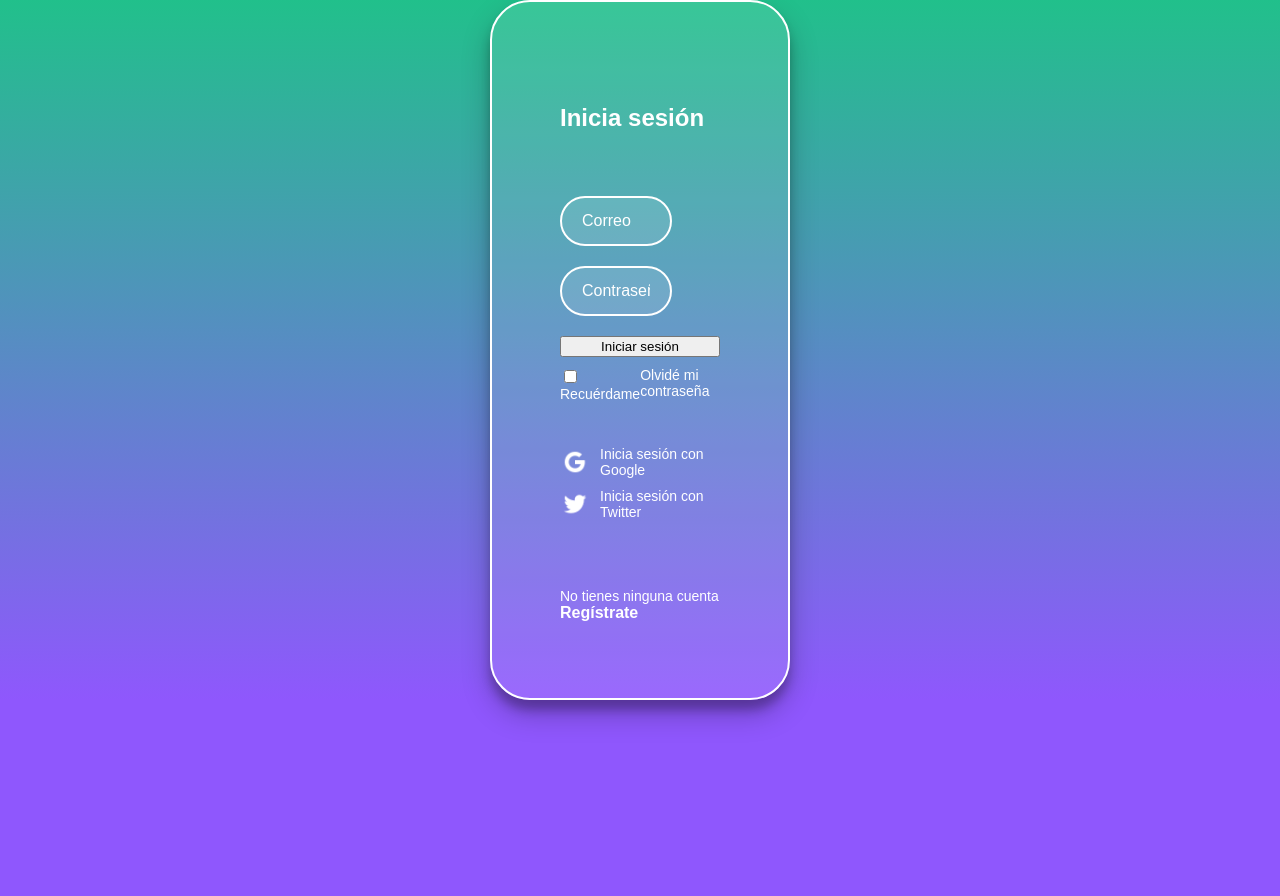
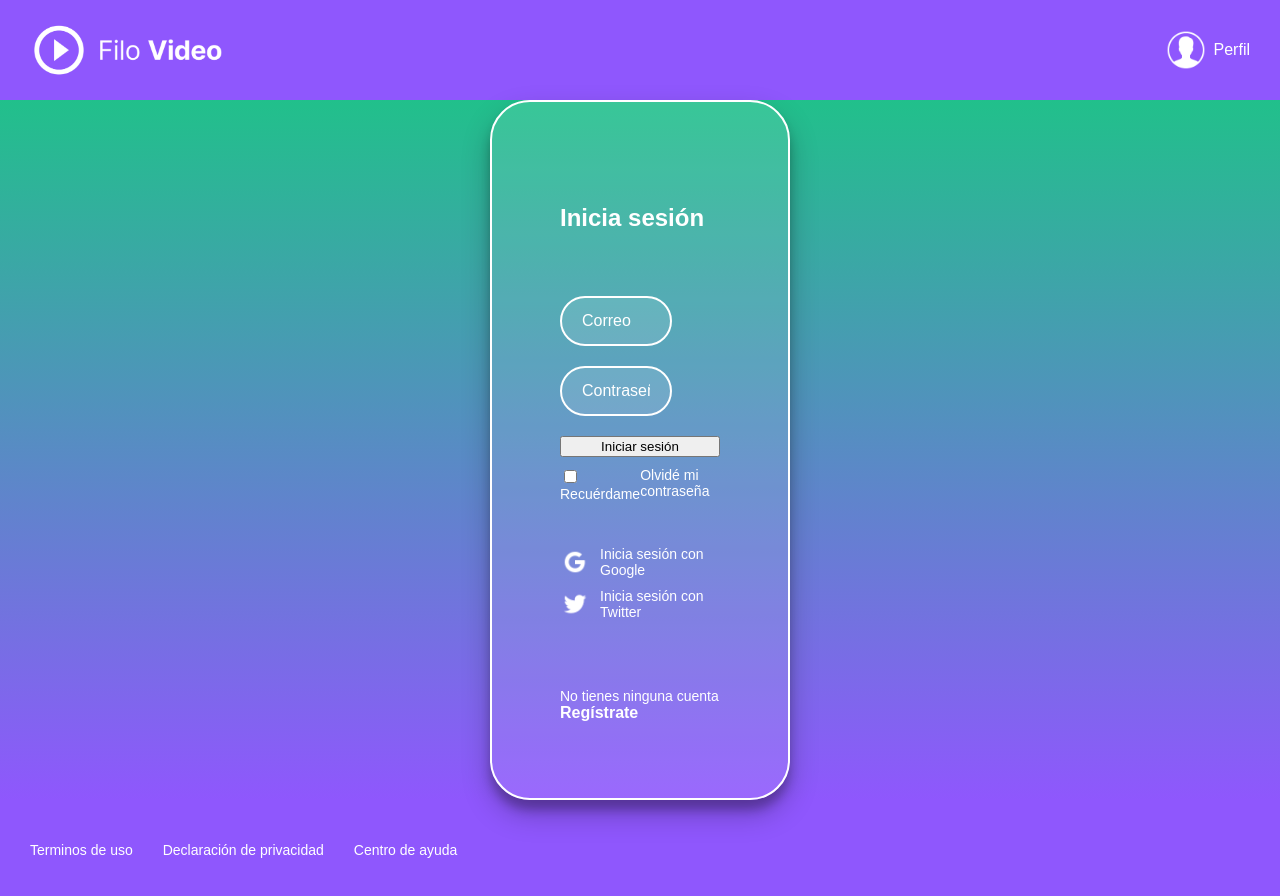
Before and after one commit to educodes/FiloVideo, a React app: page /login in a window 1280 px wide. Shown: the top 896 px of the page. Before the commit the page ends 800 px from the top, so only its background shows below. Built offline with nearby package versions, Linux system fonts and the light colour scheme; a web font is replaced by a local one.

Commit message:
Layout component

```diff
--- /dev/null
+++ b/src/components/Layout.jsx
@@ -0,0 +1,13 @@
+import React from 'react';
+import Footer from './Footer';
+import Header from './Header';
+
+const Layout = ({ children }) => (
+  <div className="App">
+    <Header />
+    { children }
+    <Footer />
+  </div>
+);
+
+export default Layout;
--- a/src/containers/Home.jsx
+++ b/src/containers/Home.jsx
@@ -1,10 +1,8 @@
 import React from 'react'
-import Header from '../components/Header';
 import Search from '../components/Search';
 import Categories from '../components/Categories';
 import Carousel from '../components/Carousel';
 import CarouselItem from '../components/CarouselItem';
-import Footer from '../components/Footer';
 import useInitialState from '../Hooks/useInitialState';
 import '../assets/styles/App.scss'
 
@@ -13,8 +11,7 @@
 const Home = () => {
   const initialState = useInitialState(API);
   return (
-    <div className="App">
-      <Header />
+    <>
       <Search />
 
       { initialState.mylist.length > 0 &&
@@ -28,8 +25,8 @@
       <Categories title="Tendencias">
         <Carousel>
           {initialState.trends.map(item =>
-          <CarouselItem key={item.id} {...item}/>
-            )}
+            <CarouselItem key={item.id} {...item} />
+          )}
         </Carousel>
       </Categories>
 
@@ -41,8 +38,7 @@
         </Carousel>
       </Categories>
 
-      <Footer />
-    </div>
+    </>
   )
 };
 
--- a/src/routes/App.js
+++ b/src/routes/App.js
@@ -4,15 +4,18 @@
 import Login from '../containers/Login.jsx';
 import NotFound from '../containers/NotFound.jsx';
 import Register from '../containers/Register.jsx';
+import Layout from '../components/Layout.jsx';
 
 const App = () => (
   <BrowserRouter>
-    <Switch>
-      <Route exact path="/" component={Home} />
-      <Route exact path="/login" component={Login} />
-      <Route exact path="/register" component={Register} />
-      <Route component={NotFound}/>
-    </Switch>
+    <Layout>
+      <Switch>
+        <Route exact path="/" component={Home} />
+        <Route exact path="/login" component={Login} />
+        <Route exact path="/register" component={Register} />
+        <Route component={NotFound} />
+      </Switch>
+    </Layout>
   </BrowserRouter>
 );
 
```
